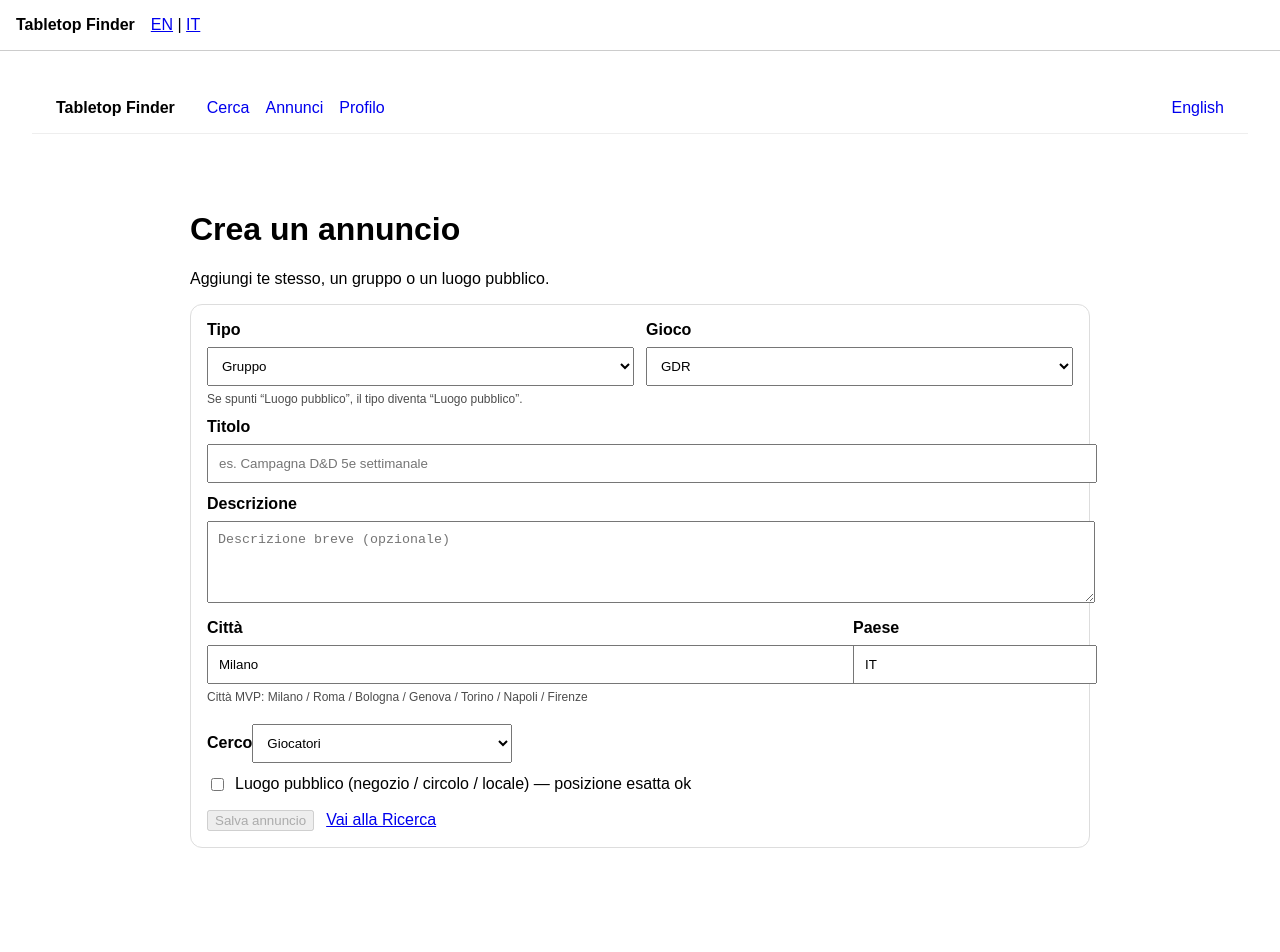
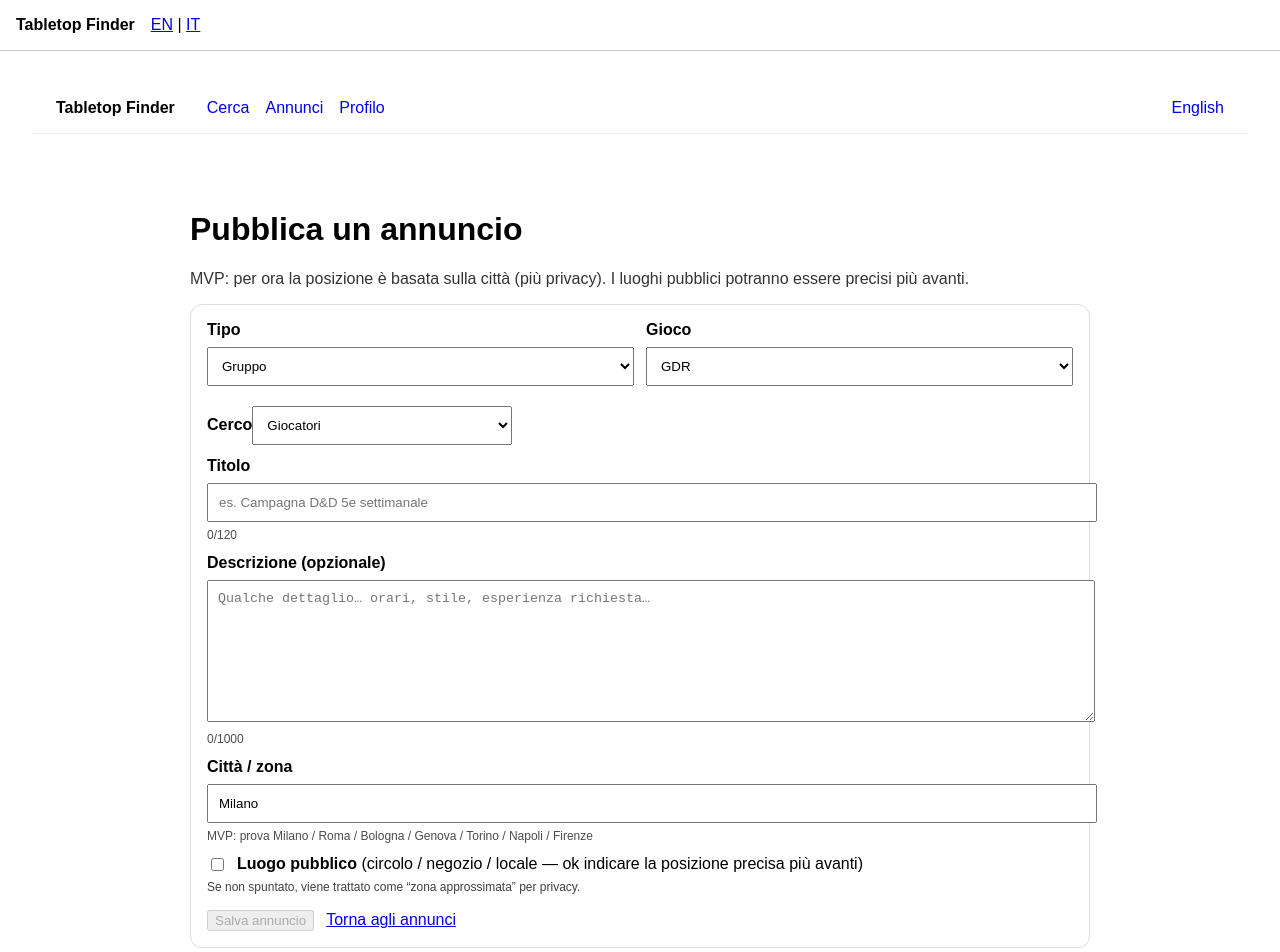
Before and after one commit to antarexx/tabletop-finder, a Next.js app: page /it/listings/new in a window 1280 px wide. Shown: the top 952 px of the page. Built offline with nearby package versions, Linux system fonts and the light colour scheme.

Commit message:
Update page.tsx

```diff
--- a/app/it/listings/new/page.tsx
+++ b/app/it/listings/new/page.tsx
@@ -1,34 +1,28 @@
 "use client";
 
-import { useMemo, useState } from "react";
+import { useState } from "react";
 
+type Kind = "private_user" | "group" | "public_place";
 type GameKey = "RPG" | "BOARD" | "CARDS" | "MINI";
 type LookingFor = "players" | "groups" | "either";
-type KindKey = "private_user" | "group" | "public_place";
 
 export default function NewListingIT() {
-  const [kind, setKind] = useState<KindKey>("group");
+  const [kind, setKind] = useState<Kind>("group");
+  const [gameType, setGameType] = useState<GameKey>("RPG");
+  const [lookingFor, setLookingFor] = useState<LookingFor>("players");
   const [title, setTitle] = useState("");
   const [description, setDescription] = useState("");
-  const [gameType, setGameType] = useState<GameKey>("RPG");
-  const [lookingFor, setLookingFor] = useState<LookingFor>("players");
   const [city, setCity] = useState("Milano");
-  const [country, setCountry] = useState("IT");
   const [isPublicPlace, setIsPublicPlace] = useState(false);
 
   const [loading, setLoading] = useState(false);
-  const [error, setError] = useState("");
-  const [successId, setSuccessId] = useState<string>("");
-
-  const cityHelp = useMemo(
-    () => "Città MVP: Milano / Roma / Bologna / Genova / Torino / Napoli / Firenze",
-    []
-  );
+  const [error, setError] = useState<string>("");
+  const [okMsg, setOkMsg] = useState<string>("");
 
   async function onSubmit() {
     setLoading(true);
     setError("");
-    setSuccessId("");
+    setOkMsg("");
 
     try {
       const res = await fetch("/api/listings/create", {
@@ -36,22 +30,22 @@ export default function NewListingIT() {
         headers: { "content-type": "application/json" },
         body: JSON.stringify({
           kind,
+          game_type: gameType,
+          looking_for: lookingFor,
           title,
           description,
-          gameType,
-          lookingFor,
           city,
-          country,
-          isPublicPlace,
+          is_public_place: isPublicPlace,
         }),
       });
 
       const json = await res.json();
-      if (!json.ok) throw new Error(json.error || "Salvataggio fallito");
+      if (!json.ok) throw new Error(json.error || "Creazione fallita");
 
-      setSuccessId(String(json.id));
-      setTitle("");
-      setDescription("");
+      setOkMsg("Salvato! Reindirizzo…");
+      setTimeout(() => {
+        window.location.href = "/it/listings";
+      }, 400);
     } catch (e: any) {
       setError(e?.message ?? "Errore");
     } finally {
@@ -61,27 +55,25 @@ export default function NewListingIT() {
 
   return (
     <main style={{ maxWidth: 900, margin: "0 auto", padding: 24 }}>
-      <h1>Crea un annuncio</h1>
-      <p>Aggiungi te stesso, un gruppo o un luogo pubblico.</p>
+      <h1>Pubblica un annuncio</h1>
+      <p style={{ marginTop: 6, opacity: 0.8 }}>
+        MVP: per ora la posizione è basata sulla città (più privacy). I luoghi pubblici potranno
+        essere precisi più avanti.
+      </p>
 
-      <div style={{ border: "1px solid #ddd", padding: 16, borderRadius: 12 }}>
+      <div style={{ border: "1px solid #ddd", padding: 16, borderRadius: 12, marginTop: 16 }}>
         <div style={{ display: "grid", gap: 12, gridTemplateColumns: "1fr 1fr" }}>
           <div>
             <strong>Tipo</strong>
             <select
               value={kind}
-              onChange={(e) => setKind(e.target.value as KindKey)}
+              onChange={(e) => setKind(e.target.value as Kind)}
               style={{ width: "100%", padding: 10, marginTop: 8 }}
-              disabled={isPublicPlace}
-              title={isPublicPlace ? "Se selezioni Luogo pubblico, il tipo diventa Luogo pubblico" : ""}
             >
-              <option value="private_user">Utente (privato)</option>
               <option value="group">Gruppo</option>
-              <option value="public_place">Luogo pubblico</option>
+              <option value="private_user">Utente</option>
+              <option value="public_place">Luogo pubblico (circolo / negozio)</option>
             </select>
-            <div style={{ fontSize: 12, opacity: 0.7, marginTop: 6 }}>
-              Se spunti “Luogo pubblico”, il tipo diventa “Luogo pubblico”.
-            </div>
           </div>
 
           <div>
@@ -93,53 +85,9 @@ export default function NewListingIT() {
             >
               <option value="RPG">GDR</option>
               <option value="BOARD">Giochi da tavolo</option>
-              <option value="CARDS">Giochi di carte</option>
+              <option value="CARDS">Carte</option>
               <option value="MINI">Miniature</option>
             </select>
-          </div>
-        </div>
-
-        <div style={{ marginTop: 12 }}>
-          <strong>Titolo</strong>
-          <input
-            value={title}
-            onChange={(e) => setTitle(e.target.value)}
-            placeholder="es. Campagna D&D 5e settimanale"
-            style={{ width: "100%", padding: 10, marginTop: 8 }}
-          />
-        </div>
-
-        <div style={{ marginTop: 12 }}>
-          <strong>Descrizione</strong>
-          <textarea
-            value={description}
-            onChange={(e) => setDescription(e.target.value)}
-            placeholder="Descrizione breve (opzionale)"
-            rows={4}
-            style={{ width: "100%", padding: 10, marginTop: 8, resize: "vertical" }}
-          />
-        </div>
-
-        <div style={{ display: "grid", gap: 12, gridTemplateColumns: "1fr 220px", marginTop: 12 }}>
-          <div>
-            <strong>Città</strong>
-            <input
-              value={city}
-              onChange={(e) => setCity(e.target.value)}
-              placeholder="Milano"
-              style={{ width: "100%", padding: 10, marginTop: 8 }}
-            />
-            <div style={{ fontSize: 12, opacity: 0.7, marginTop: 6 }}>{cityHelp}</div>
-          </div>
-
-          <div>
-            <strong>Paese</strong>
-            <input
-              value={country}
-              onChange={(e) => setCountry(e.target.value)}
-              placeholder="IT"
-              style={{ width: "100%", padding: 10, marginTop: 8 }}
-            />
           </div>
         </div>
 
@@ -156,30 +104,71 @@ export default function NewListingIT() {
           </select>
         </div>
 
-        <label style={{ display: "flex", gap: 8, alignItems: "center", marginTop: 12 }}>
+        <div style={{ marginTop: 12 }}>
+          <strong>Titolo</strong>
           <input
-            type="checkbox"
-            checked={isPublicPlace}
-            onChange={(e) => setIsPublicPlace(e.target.checked)}
+            value={title}
+            onChange={(e) => setTitle(e.target.value)}
+            placeholder="es. Campagna D&D 5e settimanale"
+            style={{ width: "100%", padding: 10, marginTop: 8 }}
+            maxLength={120}
           />
-          Luogo pubblico (negozio / circolo / locale) — posizione esatta ok
-        </label>
+          <div style={{ fontSize: 12, opacity: 0.7, marginTop: 6 }}>{title.length}/120</div>
+        </div>
+
+        <div style={{ marginTop: 12 }}>
+          <strong>Descrizione (opzionale)</strong>
+          <textarea
+            value={description}
+            onChange={(e) => setDescription(e.target.value)}
+            placeholder="Qualche dettaglio… orari, stile, esperienza richiesta…"
+            style={{ width: "100%", padding: 10, marginTop: 8, minHeight: 120 }}
+            maxLength={1000}
+          />
+          <div style={{ fontSize: 12, opacity: 0.7, marginTop: 6 }}>
+            {description.length}/1000
+          </div>
+        </div>
+
+        <div style={{ marginTop: 12 }}>
+          <strong>Città / zona</strong>
+          <input
+            value={city}
+            onChange={(e) => setCity(e.target.value)}
+            placeholder="Milano"
+            style={{ width: "100%", padding: 10, marginTop: 8 }}
+          />
+          <div style={{ fontSize: 12, opacity: 0.7, marginTop: 6 }}>
+            MVP: prova Milano / Roma / Bologna / Genova / Torino / Napoli / Firenze
+          </div>
+        </div>
+
+        <div style={{ marginTop: 12 }}>
+          <label style={{ display: "flex", gap: 10, alignItems: "center" }}>
+            <input
+              type="checkbox"
+              checked={isPublicPlace}
+              onChange={(e) => setIsPublicPlace(e.target.checked)}
+            />
+            <span>
+              <strong>Luogo pubblico</strong> (circolo / negozio / locale — ok indicare la posizione
+              precisa più avanti)
+            </span>
+          </label>
+          <div style={{ fontSize: 12, opacity: 0.75, marginTop: 6 }}>
+            Se non spuntato, viene trattato come “zona approssimata” per privacy.
+          </div>
+        </div>
 
         <div style={{ marginTop: 16, display: "flex", gap: 12, alignItems: "center" }}>
           <button onClick={onSubmit} disabled={loading || !title.trim() || !city.trim()}>
-            {loading ? "Salvo..." : "Salva annuncio"}
+            {loading ? "Salvo…" : "Salva annuncio"}
           </button>
-
-          <a href="/it/search" style={{ textDecoration: "underline" }}>
-            Vai alla Ricerca
+          <a href="/it/listings" style={{ textDecoration: "underline" }}>
+            Torna agli annunci
           </a>
-
           {error && <span style={{ color: "crimson" }}>{error}</span>}
-          {successId && (
-            <span style={{ color: "green" }}>
-              Salvato! ID: <code>{successId}</code>
-            </span>
-          )}
+          {okMsg && <span style={{ color: "green" }}>{okMsg}</span>}
         </div>
       </div>
     </main>
```
